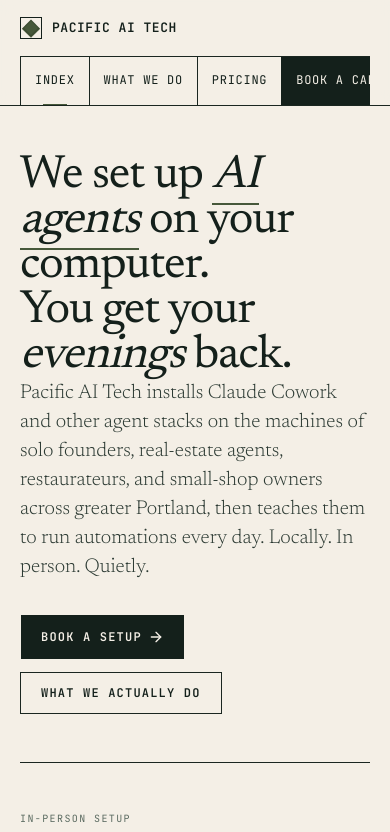
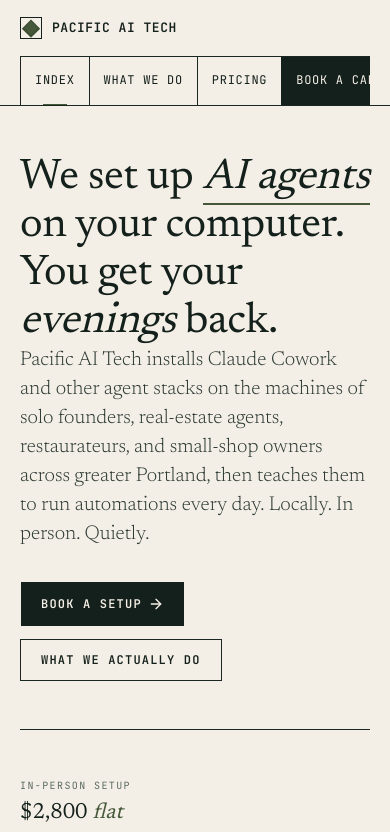
Before and after one commit to itsaark/pacific-ai-tech, a Next.js app: page / in a window 390 px wide. Shown: the top 832 px of the page. Built offline with nearby package versions, Linux system fonts and the light colour scheme.

Commit message:
Refine hero typography and booking link

```diff
--- a/src/app/globals.css
+++ b/src/app/globals.css
@@ -202,8 +202,8 @@
 
 .pat-site h1 {
   font-size: clamp(54px, 7.2vw, 112px);
-  line-height: 0.96;
-  letter-spacing: -0.025em;
+  line-height: 1.04;
+  letter-spacing: -0.018em;
   font-weight: 400;
 }
 
@@ -1141,7 +1141,9 @@
 
 @media (max-width: 620px) {
   .pat-site h1 {
-    font-size: clamp(40px, 12vw, 58px);
+    font-size: clamp(38px, 11vw, 52px);
+    line-height: 1.12;
+    letter-spacing: -0.01em;
   }
 
   .pat-hero-meta {
--- a/src/app/page.tsx
+++ b/src/app/page.tsx
@@ -118,7 +118,7 @@
 ];
 
 const siteUrl = "https://www.pacificai.tech";
-const bookingUrl = "https://calendar.app.google/LcubD3qcRnkpWqew6";
+const bookingUrl = "https://calendar.app.google/4ye2LLZjAwpgNNxNA";
 const contactEmail = "hello@pacificai.tech";
 const serviceDescription =
   "Pacific AI Tech installs Claude Cowork, Hermes Agent, and practical AI automations on client-owned computers for small operators across greater Portland and the Pacific Northwest.";
```
